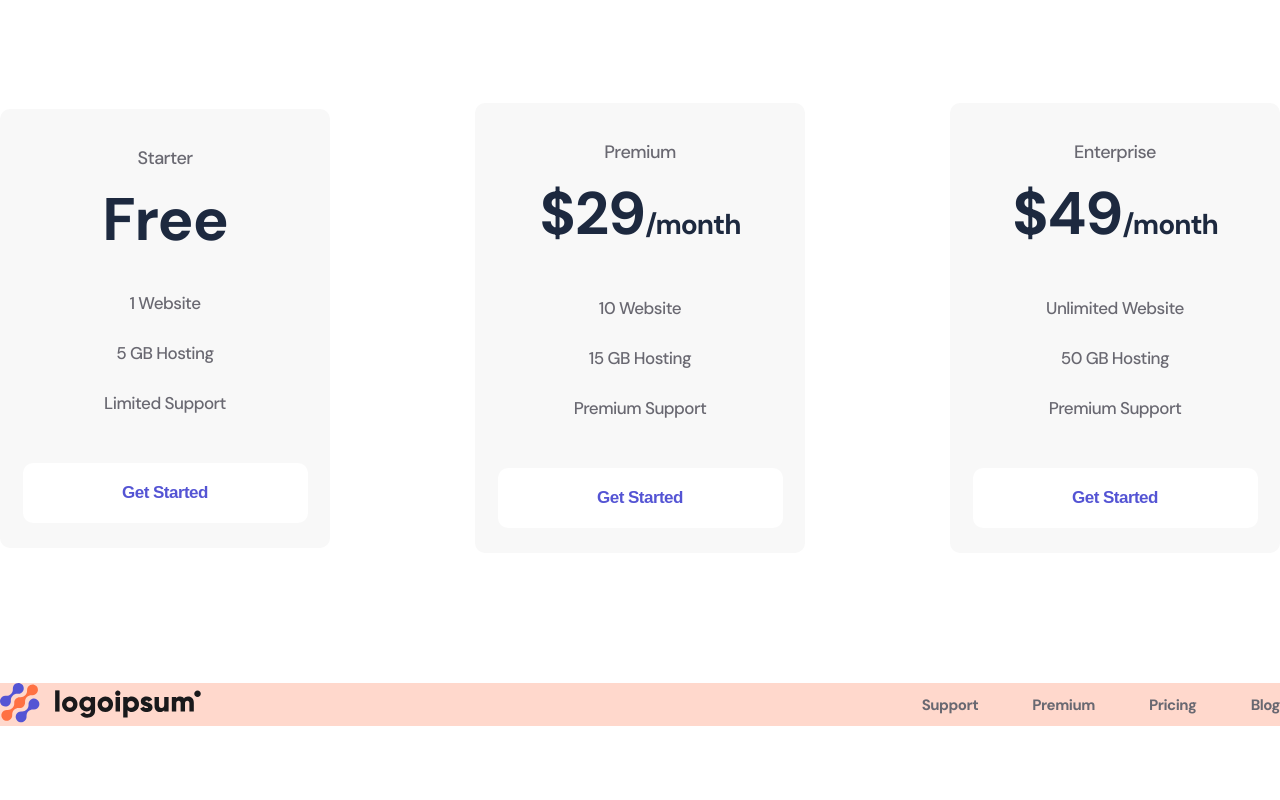
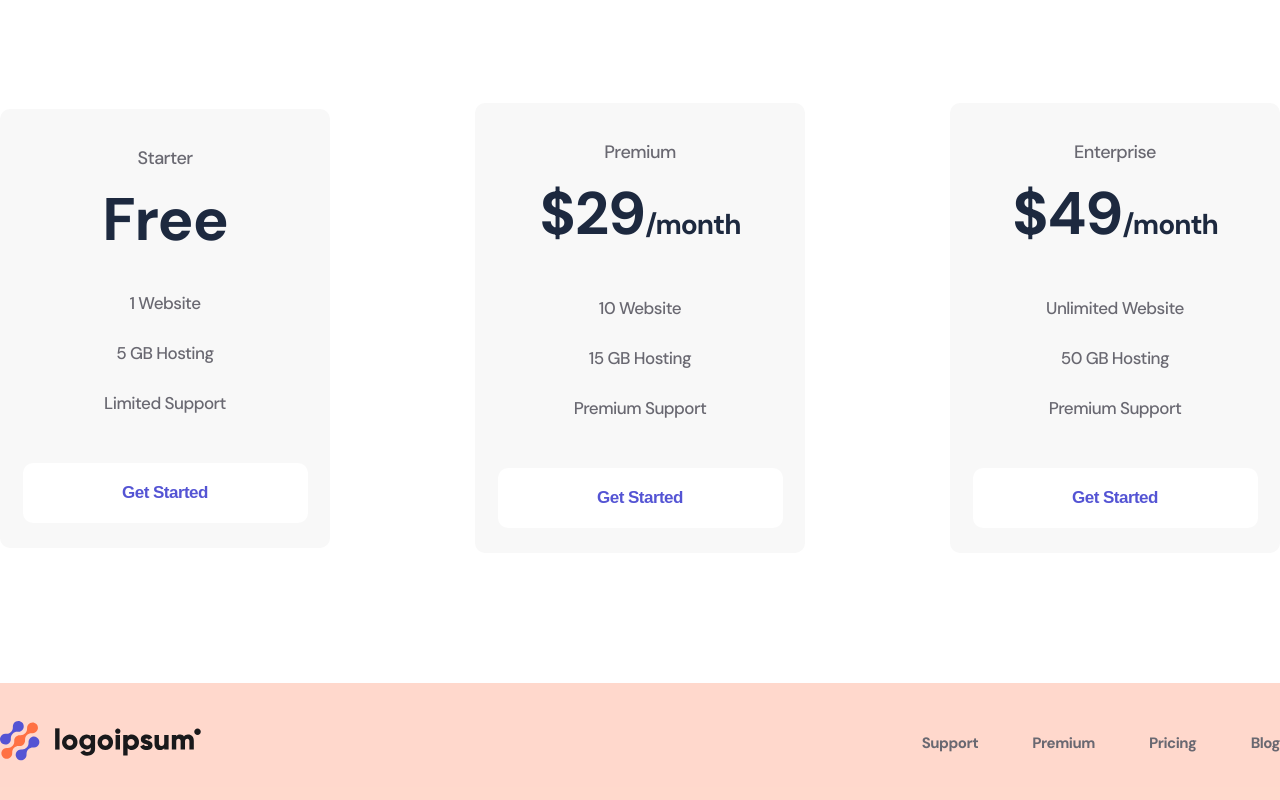
Before and after one commit to KaYana-93/logoipsum, a plain HTML site: page index.html in a window 1280 px wide. Shown: the part 1500-2300 px from the top of the page. Before the commit the page ends 2228 px from the top, so only its background shows below. Drawn offline with nearby package versions, Linux system fonts and the light colour scheme.

Commit message:
Add files via upload

```diff
--- a/style/style.css
+++ b/style/style.css
@@ -10,7 +10,7 @@ body {
 }
 
 .container {
-    max-width: 1440px;
+    max-width: 1400px;
     margin: 0 auto;
 }
 
@@ -237,4 +237,5 @@ margin-bottom: 85px;
 
 .footer {
     background: rgba(255, 113, 67, 0.27);
+    padding: 38px 0 48px;
 }
```
